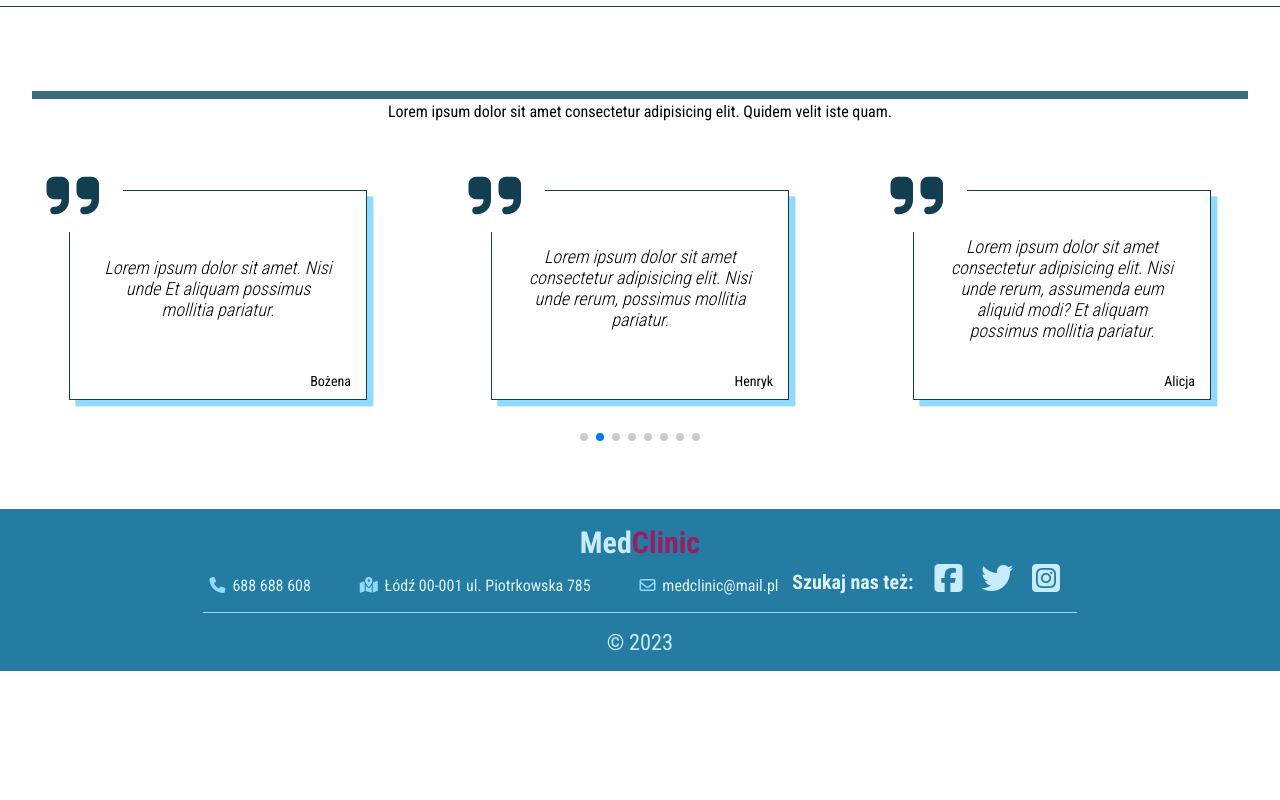
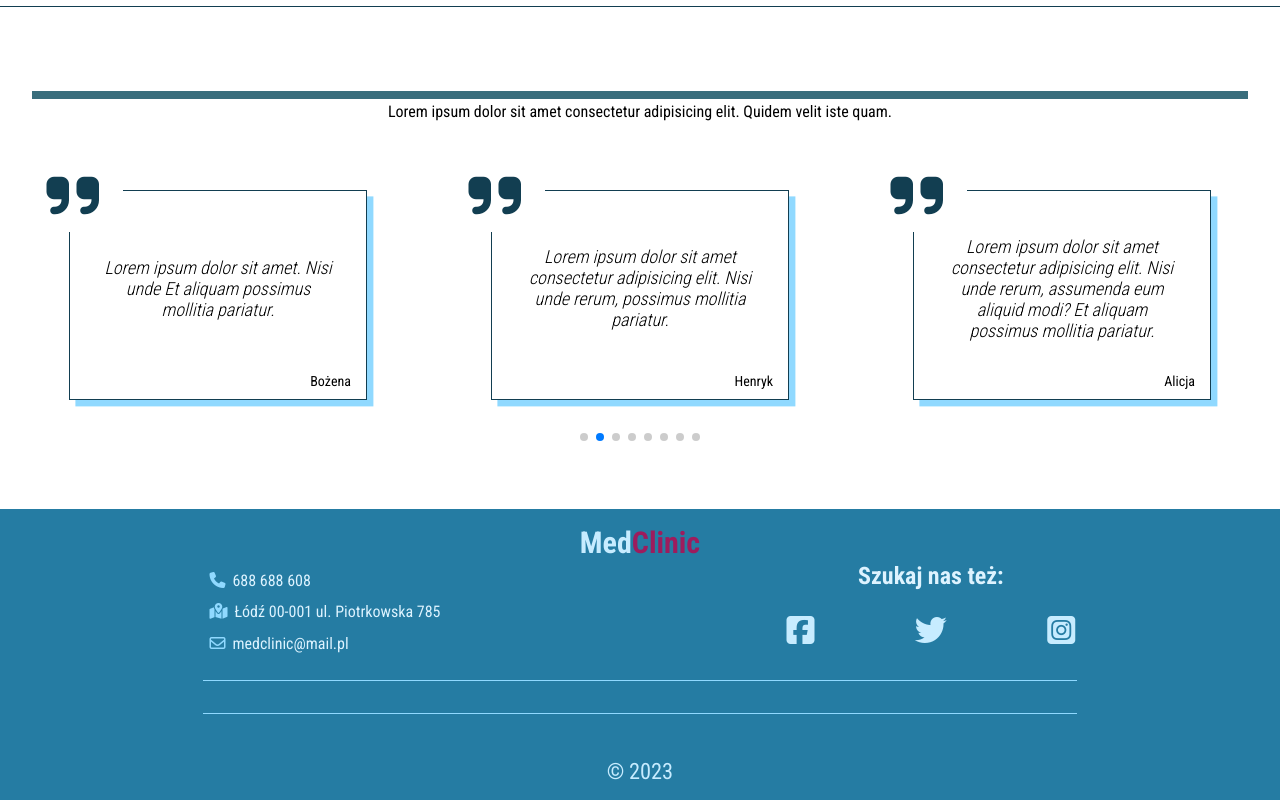
Before and after one commit to Scorpion19702022/clinic, a website: page index.html in a window 1280 px wide. Shown: the part 2394-3194 px from the top of the page. Before the commit the page ends 3065 px from the top, so only its background shows below. Drawn offline with nearby package versions, Linux system fonts and the light colour scheme; a web font is replaced by a local one.

Commit message:
first style medium for footer

```diff
--- a/sass/_medium.scss
+++ b/sass/_medium.scss
@@ -163,7 +163,32 @@
 			.info {
 				display: flex;
 				flex-direction: row;
+				border-bottom: 0;
+				.address {
+					&__box {
+						flex-direction: column;
+					}
+				}
+				.media {
+					&__box {
+						flex-direction: column;
+						&--heading {
+							width: 100%;
+							text-align: center;
+							font-size: 2.4rem;
+							margin-bottom: 1em;
+						}
+						&--socialmedia {
+							width: 100%;
+							justify-content: space-between;
+						}
+					}
+				}
 			}
+		}
+		.years {
+			padding-top: 2em;
+			border-top: 0.04em solid var(--color-lightfour);
 		}
 	}
 }
```
Also changed, not shown: css/style.css, 1 other file.
